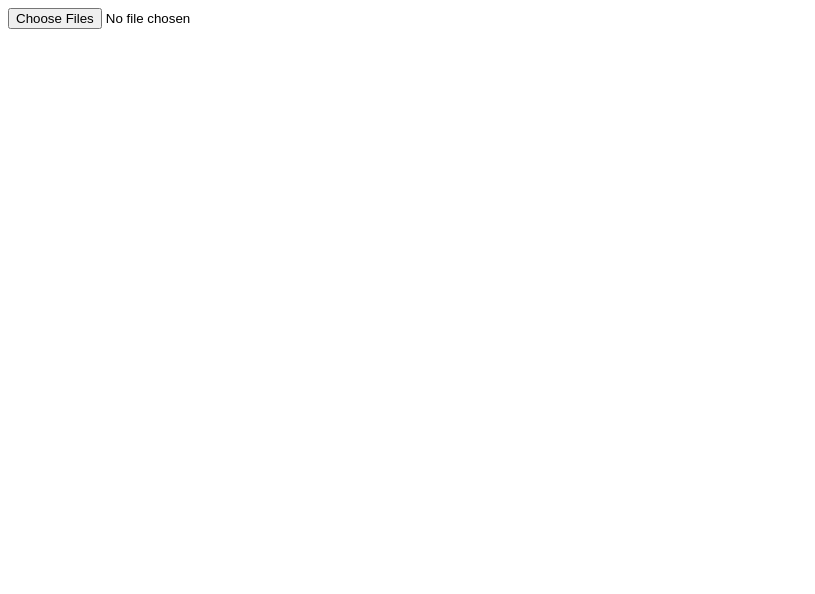
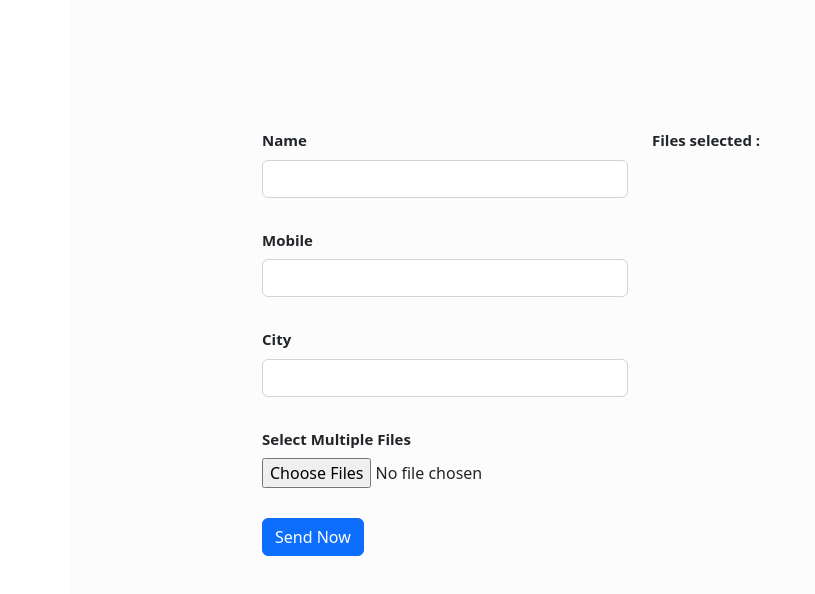
Before and after one commit to diba90/file-uploader, a website: page index.html in a window 1280 px wide. Shown: the whole page, without its empty margins (0-815 px from the left). Drawn offline with nearby package versions, Linux system fonts and the light colour scheme.

Commit message:
final changes

```diff
--- a/index.html
+++ b/index.html
@@ -1,12 +1,26 @@
 <!DOCTYPE html>
 <head>
+
     <title>File Uploader</title>
 
     <link rel="preconnect" href="https://fonts.googleapis.com">
     <link rel="preconnect" href="https://fonts.gstatic.com" crossorigin>
     <link href="https://fonts.googleapis.com/css2?family=Roboto+Flex:opsz,wght@8..144,600;8..144,700&display=swap" rel="stylesheet">
+    <link href="https://cdn.jsdelivr.net/npm/bootstrap@5.2.0/dist/css/bootstrap.min.css" rel="stylesheet" integrity="sha384-gH2yIJqKdNHPEq0n4Mqa/HGKIhSkIHeL5AyhkYV8i59U5AR6csBvApHHNl/vI1Bx" crossorigin="anonymous">
 
     <style>
+
+       .container {
+            padding: 10% 15%;
+            background: #fcfcfc;
+       }
+
+       label {
+            font-size: 15px;
+            font-weight: 600;
+       }
+
+       input {  margin-bottom: 30px;  }
 
        .preview {
             width: 300px;
@@ -27,8 +41,32 @@
 
 <body>
 
-    <input onchange="preview_file(event)" type="file" id="file_input" multiple>
-    <div class="preview" id="display_file"></div>
+
+    <div class="container">
+        <form action="/uploadfile" method="post" enctype="multipart/form-data">
+        <div class="row">
+            <div class="col-6">
+                <label class="form-label">Name</label>
+                <input type="text" id="form_name" class="form-control"/>
+                <label class="form-label">Mobile</label>
+                <input type="text" id="form_mobile" class="form-control"/>
+                <label class="form-label">City</label>
+                <input type="text" id="form_city" class="form-control"/>
+                <label class="form-label">Select Multiple Files</label>
+                <input onchange="previewFile(event)" name="file_lists" type="file" accept="application/pdf, application/vnd.ms-excel, application/msword, application/vnd.ms-powerpoint, image/*" id="file_input" multiple>
+            </div>
+            <div class="col-6">
+                <label class="form-label">Files selected :</label>
+                <div class="preview" id="display_file"></div>
+            </div>
+        </div>
+        <div class="row">
+            <div class="col-12">
+                <button type="submit" class="btn btn-primary">Send Now</button>
+            </div>
+        </div>
+    </form>
+    </div>
 
     <script>
 
@@ -47,7 +85,7 @@
             return file.name.split( "." )[1];
         }
 
-        function preview_file(e) {
+        function previewFile(e) {
             let file = e.target;
             let files = file.files;
 
@@ -57,7 +95,7 @@
                 img.innerHTML = "";
                 for(let index in files) {
                         if(files[index] instanceof File) {
-
+                        console.log(extension);
                         extension = get_extenstion( files[index] );
                         objurl = ( icons_url[extension] )? icons_url[extension]:  URL.createObjectURL( files[index] );
 
```
Also changed, not shown: index.js (added, +34 -0 lines), package.json (added, +25 -0 lines), 2 other files.
